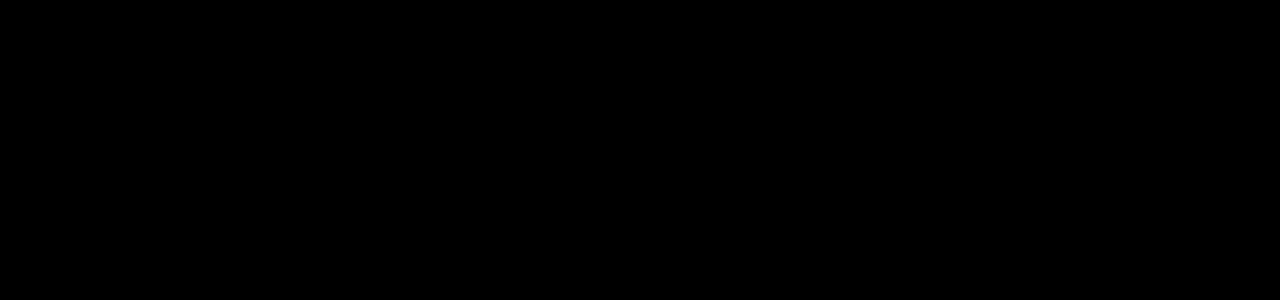
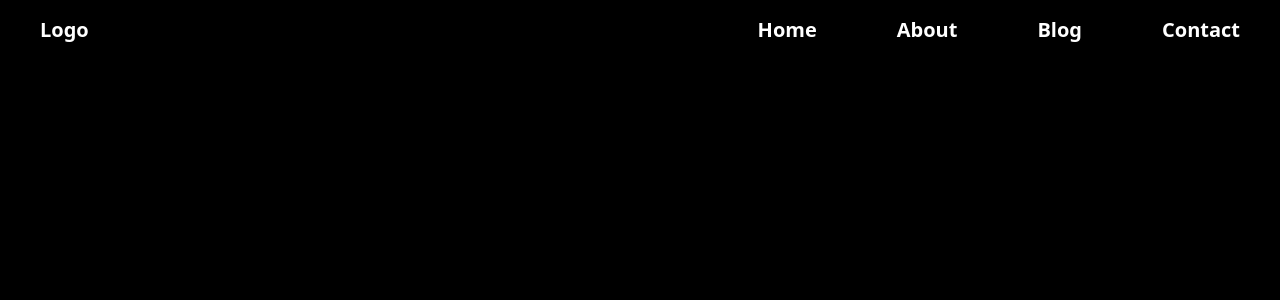
Before and after one commit to Shahid6516/MyBlog, a React app in the folder frontend/: page / in a window 1280 px wide. Shown: the top 300 px of the page. Built offline with nearby package versions, Linux system fonts and the light colour scheme; the HTML template or start-up script is replaced by a standard one.

Commit message:
Added nav

```diff
--- a/frontend/src/Component/Nav.jsx
+++ b/frontend/src/Component/Nav.jsx
@@ -1,9 +1,20 @@
 import React from 'react'
 
 const Nav = () => {
-  return (
-    <div>Nav</div>
-  )
+    return (
+        <div>
+            <nav className='w-full h-15 flex items-center justify-between px-10 py-2'>
+                <h3 className='text-xl font-bold'>Logo</h3>
+                <div className=' flex items-center gap-20 text-xl font-semibold'>
+                    <h2>Home</h2>
+                    <h2>About</h2>
+                    <h2>Blog</h2>
+                    <h2>Contact</h2>
+                </div>
+            </nav>
+
+        </div>
+    )
 }
 
 export default Nav
--- a/frontend/src/Pages/Home.jsx
+++ b/frontend/src/Pages/Home.jsx
@@ -1,8 +1,11 @@
 import React from 'react'
+import Nav from '../Component/Nav'
 
 const Home = () => {
   return (
     <div className='bg-black text-white w-full h-screen'>
+
+      <Nav />
 
     </div>
   )
```
